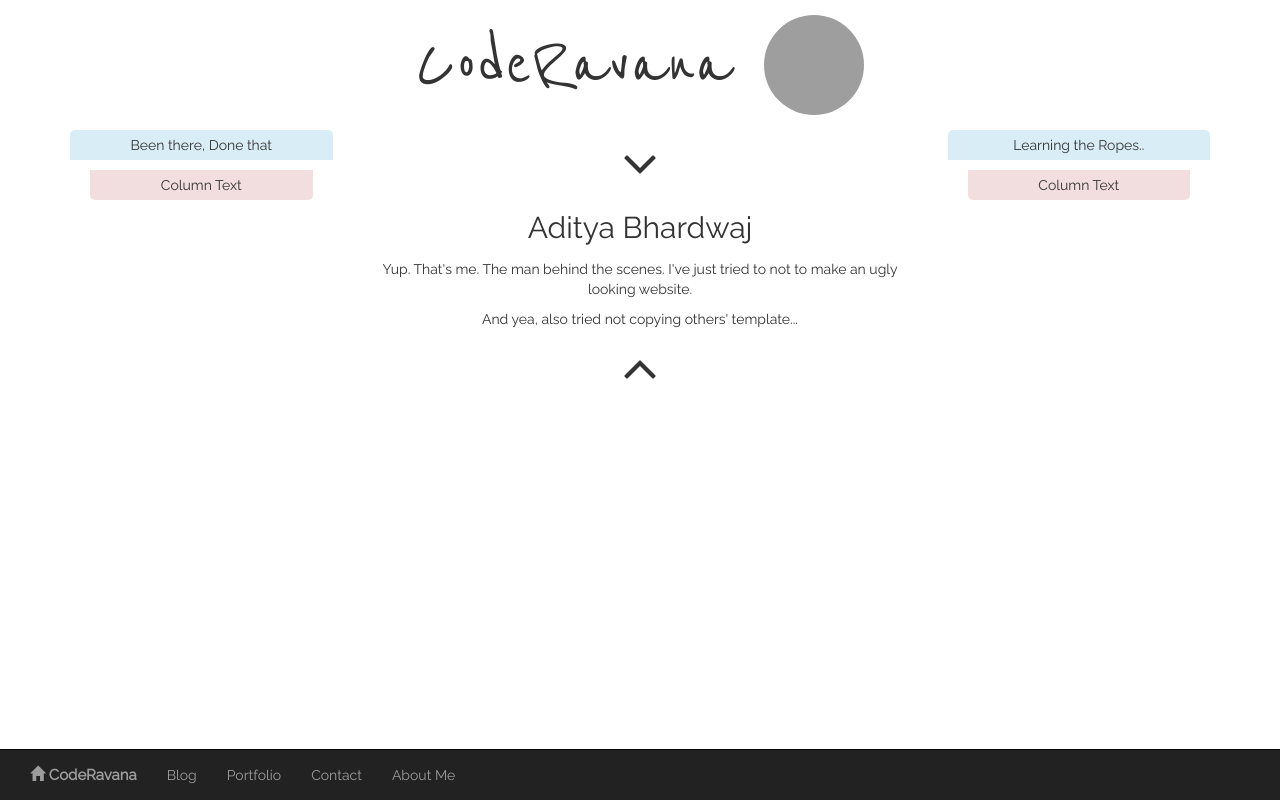
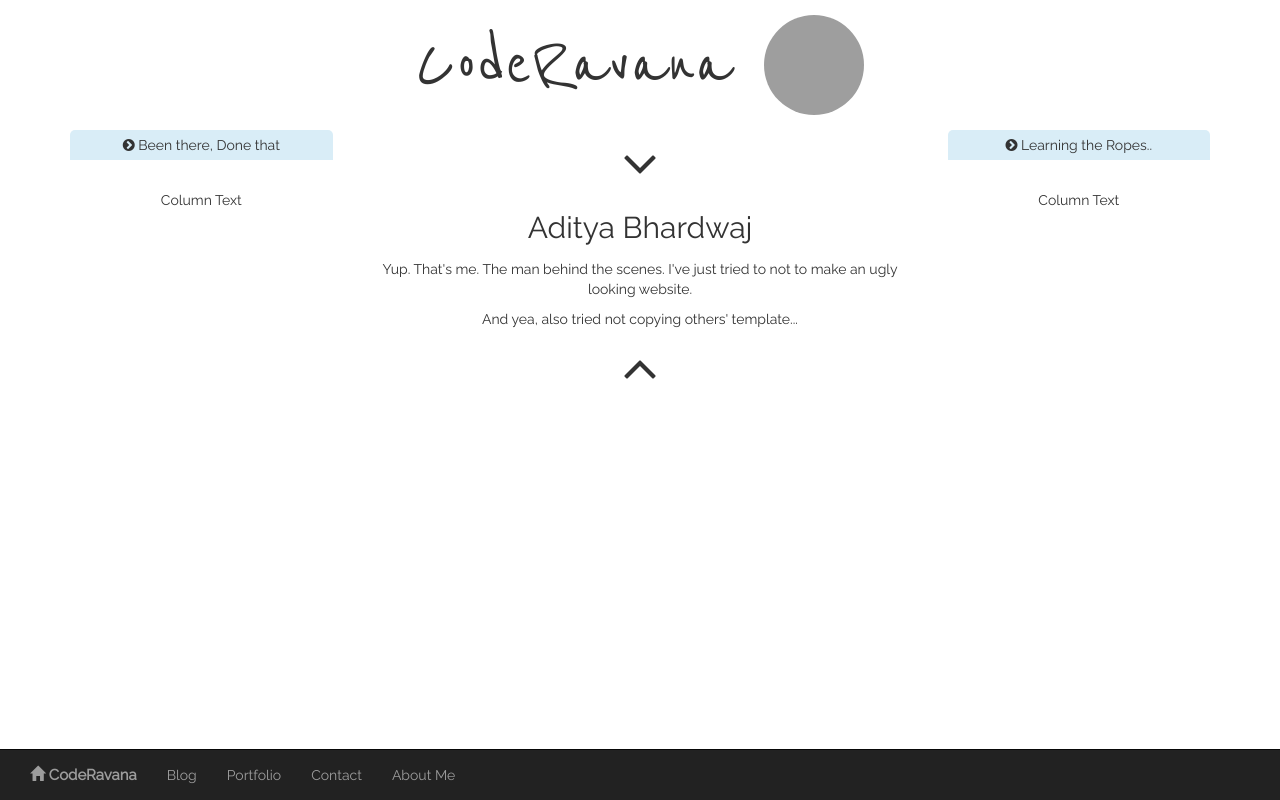
Before and after one commit to coderavana/portfolio, a plain HTML site: page index.html in a window 1280 px wide. Drawn offline with nearby package versions, Linux system fonts and the light colour scheme; grey boxes are pictures that could not be loaded.

Commit message:
modified the columns and added the FA icons

```diff
--- a/index.html
+++ b/index.html
@@ -59,9 +59,10 @@
             <div class="row">
   <div class="col-sm-3">
      <div class="bor-rad col-sm-12 bg-info text-center navbarf">
+       <i class="fa fa-chevron-circle-right" aria-hidden="true"></i>
         Been there, Done that
      </div>
-      <div class="bg-danger mar text-center navbarf"> Column Text </div>
+      <div class="text-center navbarf"> <p class="margin_rcol"> Column Text </p> </div>
   </div>
   <div class="col-sm-6">
 
@@ -69,14 +70,15 @@
         <i class="fa fa-angle-down fa-4x" aria-hidden="true"></i>
 <h2> Aditya Bhardwaj </h2>
      </div>
-      <div class="text-center navbarf "> <p> Yup. That's me. The man behind the scenes. I've just tried to not to make an ugly looking website. </p> <p> And yea, also tried not copying others' template... </p>  <i class="fa fa-angle-up fa-4x" aria-hidden="true"></i> </div>
+      <div class="text-center navbarf "> <p> Yup. That's me. The man behind the scenes. I've just tried to not to make an ugly looking website. </p> <p> And yea, also tried not copying others' template... </p>
+        <i class="fa fa-angle-up fa-4x" aria-hidden="true"></i> </div>
   </div>
   <div class="col-sm-3">
      <div class="bor-rad col-sm-12 bg-info text-center navbarf">
+       <i class="fa fa-chevron-circle-right" aria-hidden="true"></i>
         Learning the Ropes..
      </div>
-          <div class="bg-danger mar text-center navbarf"> Column Text </div>
-
+          <div class="text-center navbarf"> <p class="margin_rcol"> Column Text </p> </div>
   </div>
 </div>
         </div>
--- a/main.css
+++ b/main.css
@@ -36,3 +36,7 @@
     width:100px;
     height:100px;
 }
+
+.margin_rcol {
+  margin-top:60px;
+}
```
